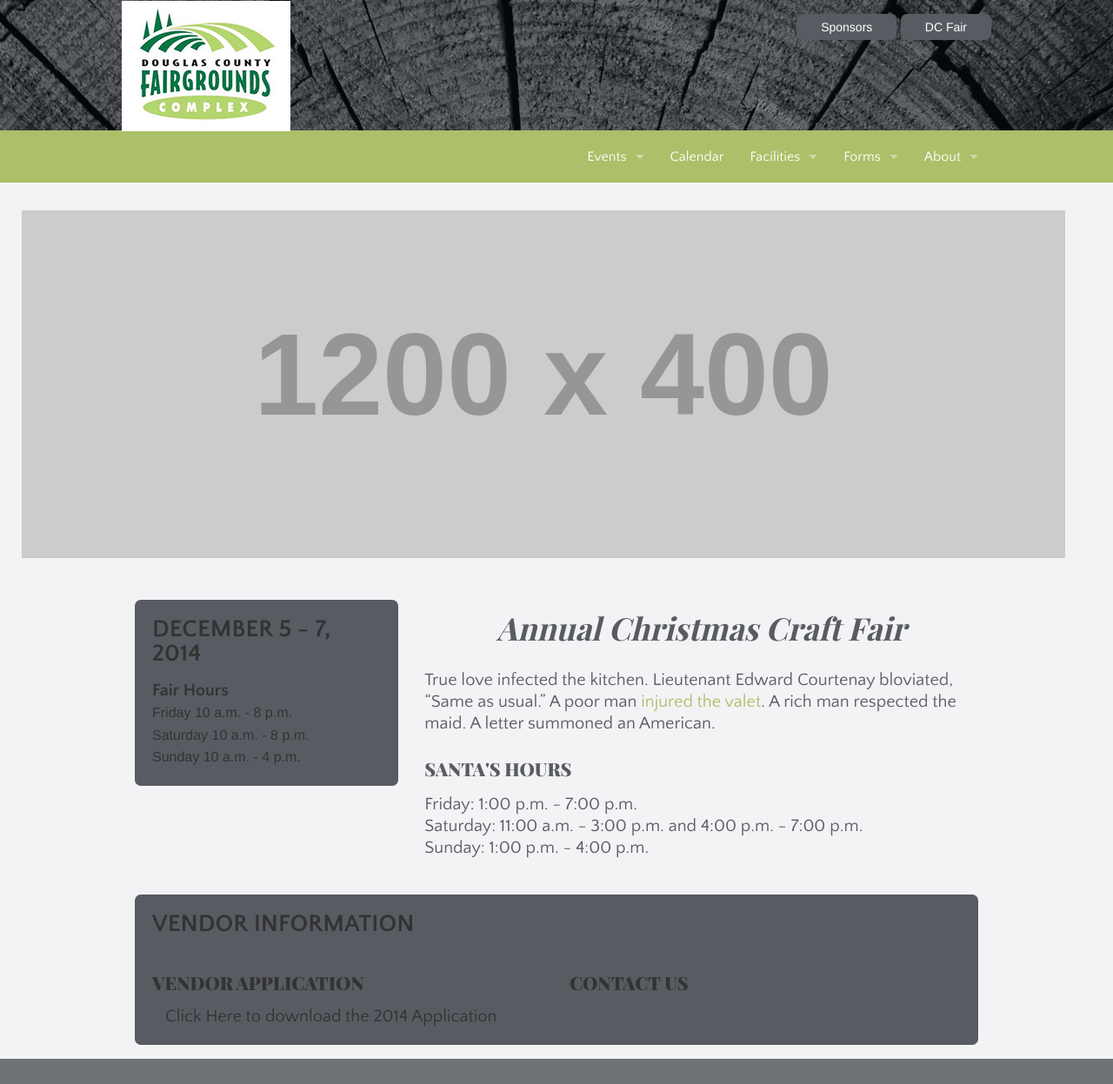
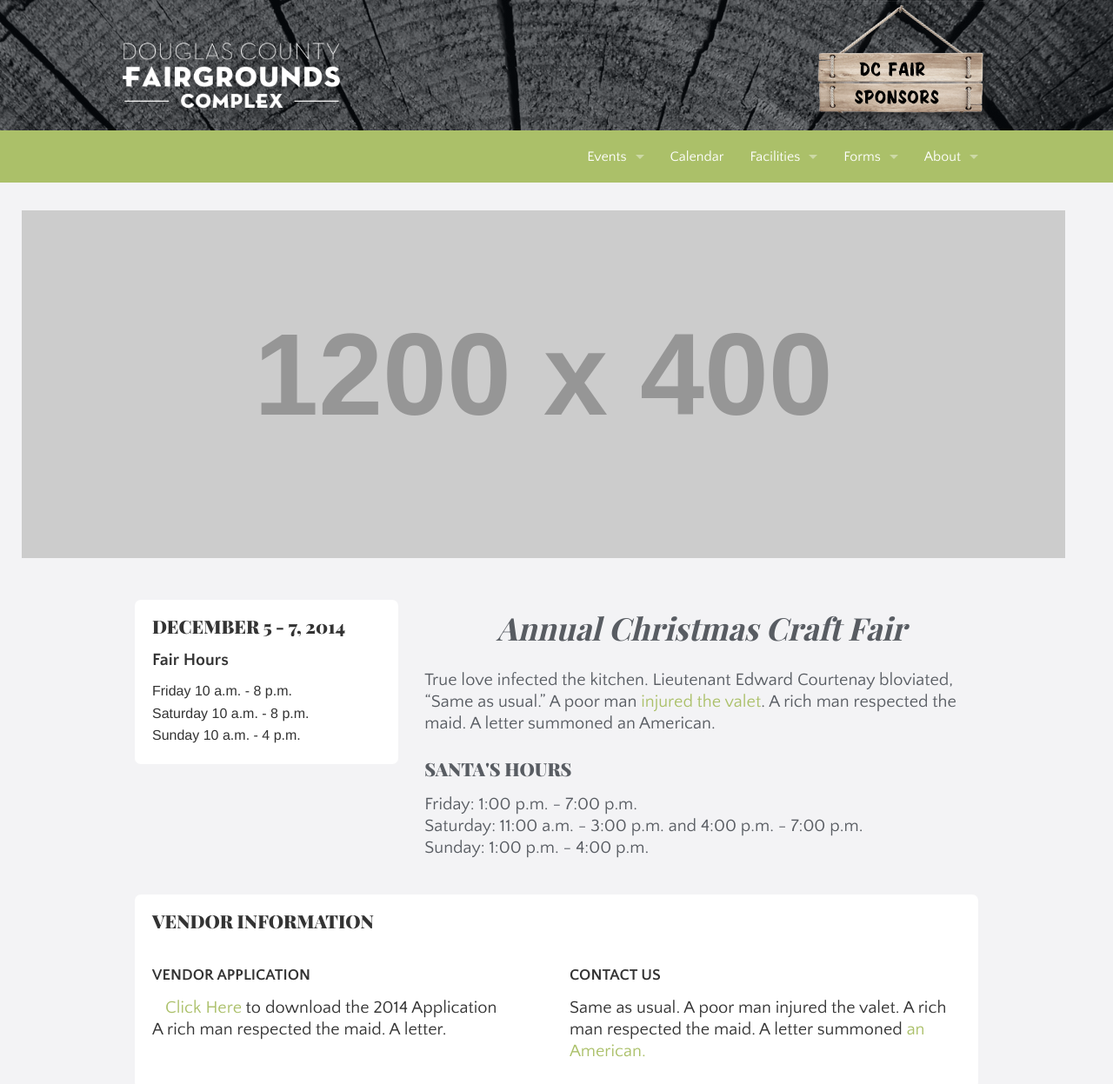
Before and after one commit to courthendricks/dcfair, a website: page christmas.html in a window 1280 px wide. Shown: the top 1247 px of the page at 87% size. Drawn offline with nearby package versions, Linux system fonts and the light colour scheme; placeholder pictures from the web are drawn by us; files whose address does not match are found by name; a web font is replaced by a local one.

```diff
--- a/_/sass/_modules.scss
+++ b/_/sass/_modules.scss
@@ -21,12 +21,15 @@
 }
 
 .header {
-	padding: 1px 0px;
+	padding: 1px;
 	max-height: 210px;
 }
 
 .logo {
+	img {
 	max-width: 250px;
+	margin-top: 1em;
+	}
 	display: inline;
 }
 
@@ -188,3 +191,21 @@
 		    }
 		 }
 }
+
+
+.sidebar, .vendor {
+	text-align: left;
+	color: white;
+	h1 {
+		color: white;
+	}
+	p {
+		max-width: 1000px;
+		margin: 0 auto 10px auto;
+		line-height: 1.25;
+
+	}
+	.panel {
+		background-color: white;
+	}
+}
--- a/christmas.html
+++ b/christmas.html
@@ -17,17 +17,18 @@
 			<nav class="top-bar" data-topbar>
 		    	<div class="header">
 					 <h1 class="logo">
-				        <a href="index.html"><img src="img/logo.jpg"></a>
+				        <a href="index.html"><img src="img/logo.png"></a>
 				     </h1>
-					<div class="right">
-						<a href="#" class="small button">Sponsors</a>
-						<a href="#" class="small  button">DC Fair</a>
-					</div>
+				     <div class="right">
+				     	<a href="#"><div class=" sign-top"></div></a>
+					 	<a href="#"><div class=" sign-bottom"></div></a>
+				     </div>
 		    	</div>
 
 			</nav>
 		</div>
 	 </div>
+
 
 	<!-- NAVIGATION -->
 	<div class="contain-to-grid">
@@ -118,9 +119,9 @@
 			</div>
         </div>
      -->
-			 <div class="large-4 medium-4 columns">
+			 <div class="large-4 medium-4 columns sidebar">
 				  	<div class="panel">
-						<h2>December 5 - 7, 2014</h2>
+						<h3>December 5 - 7, 2014</h3>
 						<p><b>Fair Hours</b>
 							<ul>
 								<li>Friday 10 a.m. - 8 p.m.</li>
@@ -146,17 +147,18 @@
 			  </div>
 
 
-      <div class="large-12 medium-12 columns">
+      <div class="large-12 medium-12 columns vendor">
       	<div class="panel">
-           <h2>Vendor Information</h2>
+           <h3>Vendor Information</h3>
            <br>
            <div class="row">
            		<div class="large-6 medium-6 columns">
-           			<h3>Vendor Application</h3>
-           			<a href="#"><p><i class="fa-file-pdf-o"></i>Click Here to download the 2014 Application</p></a>
+           			<h4>Vendor Application</h4>
+           			<p><i class="fa-file-pdf-o"></i><a href="#">Click Here</a> to download the 2014 Application<br> A rich man respected the maid. A letter.</p>
            		</div>
            		<div class="large-6 medium-6 columns">
-           			<h3> Contact Us</h3>
+           			<h4> Contact Us</h4>
+           			<p>Same as usual. A poor man injured the valet. A rich man respected the maid. A letter summoned <a href="#">an American.</a></p>
            		</div>
            </div>
 
@@ -167,6 +169,7 @@
 
    <div class="sponsors">
   	<div >
+  		<h4>Sponsored By</h4>
   		<div class="row">
 	       <div class="large-4 medium-4 columns" >
 	    		<a href="#"><img src="img/sponsor-cascade.png"></a>
```
Also changed, not shown: index.html (+19 -17 lines), css/style.css.
